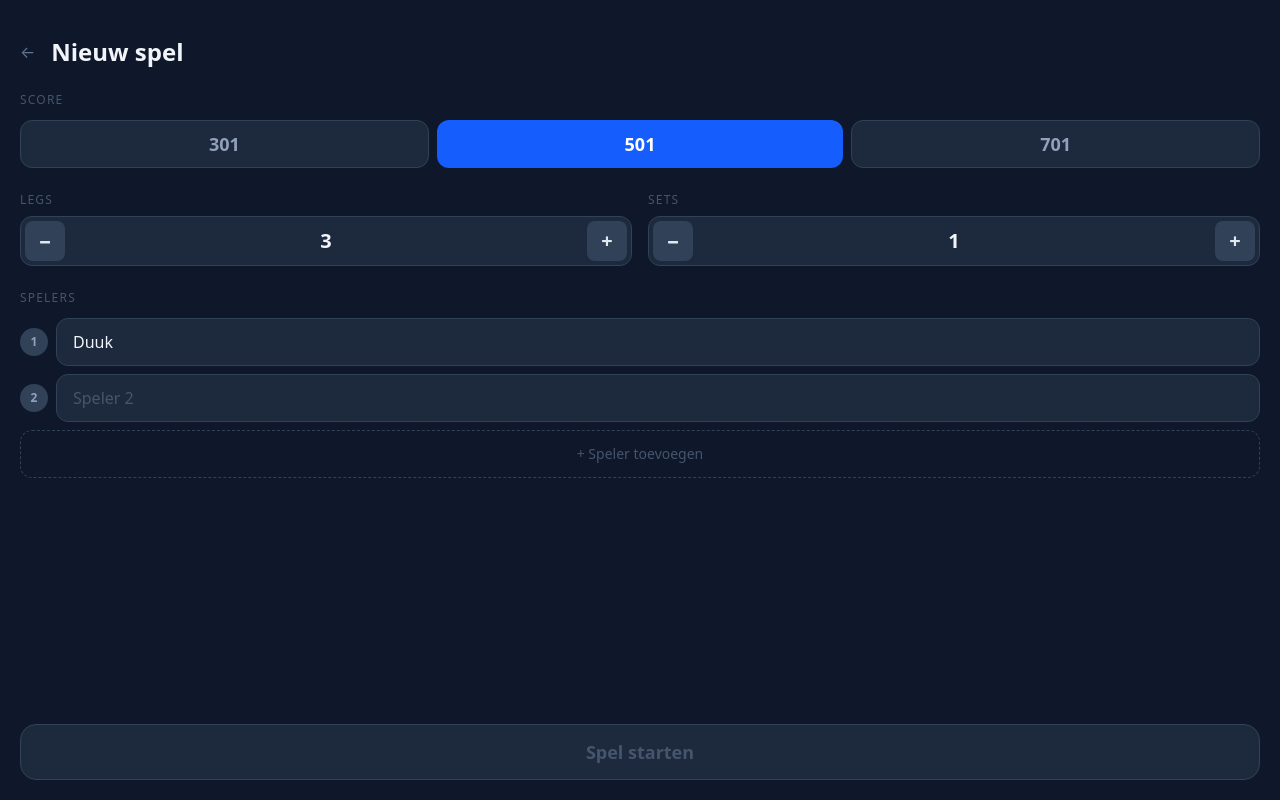
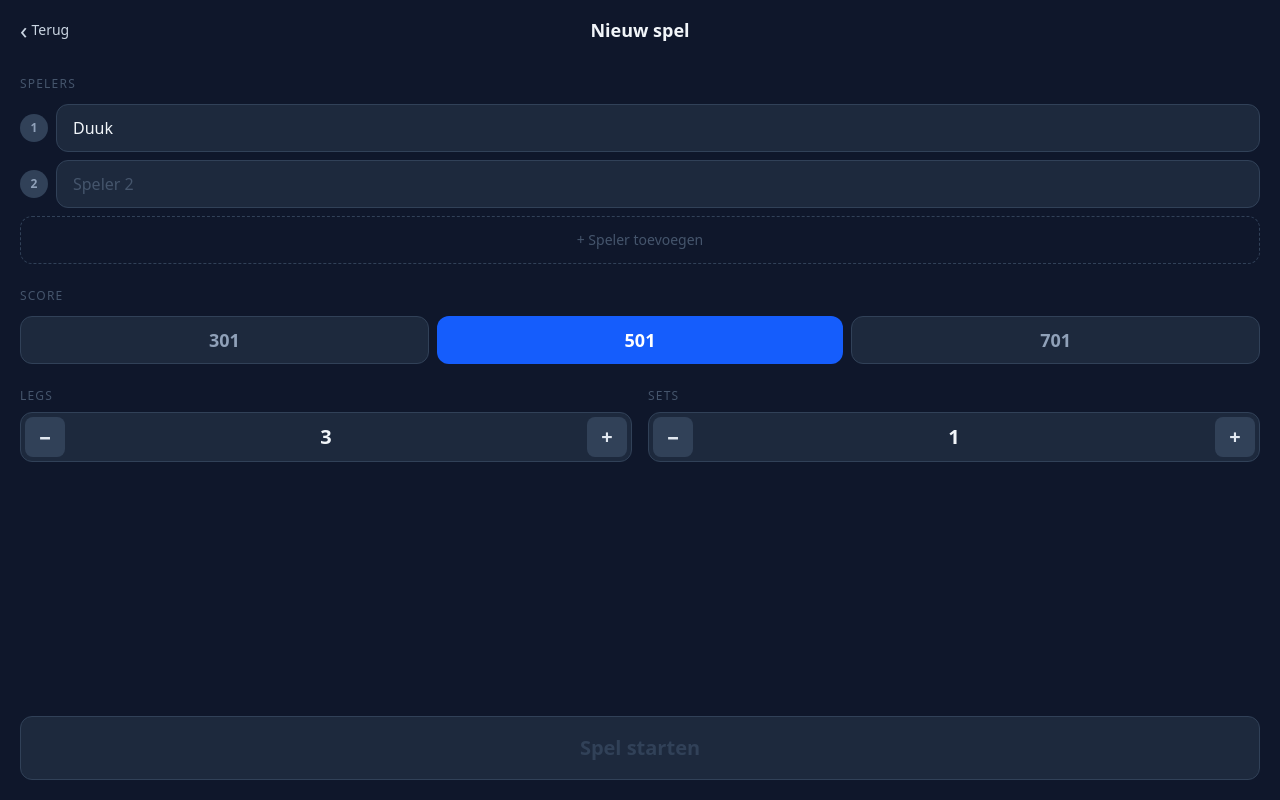
Before and after one commit to duukizaakbreedland/darts-app, a React (Vite) app: page /darts-app/new-game in a window 1280 px wide. Built offline with nearby package versions, Linux system fonts and the light colour scheme.

Commit message:
Nieuw spel: spelers bovenaan, gecentreerde titel + werkende terug, start-knop als Bevestig, recente spelers, keyboard zonder dubbele invoer

```diff
--- a/src/components/OnScreenKeyboard.tsx
+++ b/src/components/OnScreenKeyboard.tsx
@@ -26,15 +26,9 @@ export function OnScreenKeyboard({ label, value, onChange, onClose }: OnScreenKe
         className="bg-slate-800 border-t border-slate-700 rounded-t-2xl shadow-2xl"
         onClick={e => e.stopPropagation()}
       >
-        {/* Header: huidig veld + waarde */}
+        {/* Header: huidig veld + Klaar */}
         <div className="flex items-center justify-between px-4 py-3 border-b border-slate-700">
-          <div className="flex flex-col min-w-0">
-            <span className="text-xs text-slate-500 uppercase tracking-widest">{label}</span>
-            <span className="text-lg font-bold text-slate-100 truncate">
-              {value || <span className="text-slate-600">…</span>}
-              <span className="inline-block w-0.5 h-5 bg-blue-400 ml-0.5 align-middle animate-pulse" />
-            </span>
-          </div>
+          <span className="text-xs text-slate-500 uppercase tracking-widest truncate">{label}</span>
           <button
             onClick={onClose}
             className="px-5 h-10 rounded-xl bg-blue-600 text-white text-sm font-bold flex-shrink-0"
--- a/src/screens/NewGameScreen.tsx
+++ b/src/screens/NewGameScreen.tsx
@@ -3,6 +3,16 @@ import { useNavigate } from 'react-router-dom'
 import { OnScreenKeyboard } from '../components/OnScreenKeyboard'
 
 const STARTING_SCORES = [301, 501, 701]
+const RECENT_KEY = 'darts.recentPlayers'
+
+function loadRecent(): string[] {
+  try {
+    const raw = localStorage.getItem(RECENT_KEY)
+    return raw ? (JSON.parse(raw) as string[]) : []
+  } catch {
+    return []
+  }
+}
 
 export function NewGameScreen() {
   const navigate = useNavigate()
@@ -11,6 +21,7 @@ export function NewGameScreen() {
   const [sets, setSets] = useState(1)
   const [players, setPlayers] = useState(['Duuk', ''])
   const [activeField, setActiveField] = useState<number | null>(null)
+  const [recent] = useState<string[]>(loadRecent)
 
   const addPlayer = () => {
     if (players.length < 4) setPlayers([...players, ''])
@@ -26,72 +37,51 @@ export function NewGameScreen() {
     setPlayers(players.filter((_, idx) => idx !== i))
   }
 
+  const fillFromRecent = (name: string) => {
+    if (players.some(p => p.trim().toLowerCase() === name.toLowerCase())) return
+    const emptyIdx = players.findIndex(p => !p.trim())
+    if (emptyIdx >= 0) updatePlayer(emptyIdx, name)
+    else if (players.length < 4) setPlayers([...players, name])
+  }
+
+  const availableRecent = recent.filter(
+    r => !players.some(p => p.trim().toLowerCase() === r.toLowerCase())
+  )
+
   const canStart = players.filter(p => p.trim()).length >= 2
 
   const handleStart = () => {
-    const validPlayers = players.filter(p => p.trim())
-    navigate('/game', {
-      state: { startingScore, legs, sets, players: validPlayers }
-    })
+    const validPlayers = players.map(p => p.trim()).filter(Boolean)
+    // Recente spelers bijwerken (nieuwste eerst, max 8)
+    const merged = [
+      ...validPlayers,
+      ...recent.filter(r => !validPlayers.some(n => n.toLowerCase() === r.toLowerCase())),
+    ].slice(0, 8)
+    try {
+      localStorage.setItem(RECENT_KEY, JSON.stringify(merged))
+    } catch {
+      /* opslag niet beschikbaar — niet erg */
+    }
+    navigate('/game', { state: { startingScore, legs, sets, players: validPlayers } })
   }
 
   return (
-    <div className="flex flex-col min-h-svh bg-slate-900 px-5 pb-5 gap-6 pt-[calc(env(safe-area-inset-top)_+_1.25rem)]">
-      <div className="pt-4 flex items-center gap-4">
-        <button onClick={() => navigate(-1)} className="text-slate-500 hover:text-slate-300 transition-colors">
-          ←
+    <div className="flex flex-col min-h-svh bg-slate-900 px-5 pb-5 gap-6 pt-[calc(env(safe-area-inset-top)_+_0.5rem)]">
+      {/* Header: terug + gecentreerde titel */}
+      <div className="relative flex items-center h-11">
+        <button
+          onClick={() => navigate('/')}
+          className="flex items-center gap-1 h-11 px-3 -ml-3 rounded-lg text-slate-300 active:bg-slate-800 transition-colors"
+        >
+          <span className="text-2xl leading-none">‹</span>
+          <span className="text-sm font-medium">Terug</span>
         </button>
-        <h1 className="text-2xl font-bold text-slate-100">Nieuw spel</h1>
+        <h1 className="absolute left-1/2 -translate-x-1/2 text-lg font-bold text-slate-100 pointer-events-none">
+          Nieuw spel
+        </h1>
       </div>
 
-      {/* Starting score */}
-      <div className="flex flex-col gap-3">
-        <span className="text-xs text-slate-600 uppercase tracking-widest font-medium">Score</span>
-        <div className="flex gap-2">
-          {STARTING_SCORES.map(s => (
-            <button
-              key={s}
-              onClick={() => setStartingScore(s)}
-              className={`flex-1 h-12 rounded-xl font-bold text-lg transition-colors ${
-                startingScore === s
-                  ? 'bg-blue-600 text-white'
-                  : 'bg-slate-800 border border-slate-700 text-slate-400'
-              }`}
-            >
-              {s}
-            </button>
-          ))}
-        </div>
-      </div>
-
-      {/* Legs & Sets */}
-      <div className="grid grid-cols-2 gap-4">
-        {[
-          { label: 'Legs', value: legs, set: setLegs, min: 1, max: 9, step: 2 },
-          { label: 'Sets', value: sets, set: setSets, min: 1, max: 7, step: 2 },
-        ].map(({ label, value, set, min, max, step }) => (
-          <div key={label} className="flex flex-col gap-2">
-            <span className="text-xs text-slate-600 uppercase tracking-widest font-medium">{label}</span>
-            <div className="flex items-center gap-2 bg-slate-800 border border-slate-700 rounded-xl p-1">
-              <button
-                onClick={() => set(v => Math.max(min, v - step))}
-                className="w-10 h-10 rounded-lg bg-slate-700 text-slate-200 text-xl font-bold flex items-center justify-center"
-              >
-                −
-              </button>
-              <span className="flex-1 text-center text-xl font-bold text-slate-100">{value}</span>
-              <button
-                onClick={() => set(v => Math.min(max, v + step))}
-                className="w-10 h-10 rounded-lg bg-slate-700 text-slate-200 text-xl font-bold flex items-center justify-center"
-              >
-                +
-              </button>
-            </div>
-          </div>
-        ))}
-      </div>
-
-      {/* Players */}
+      {/* Spelers — bovenaan */}
       <div className="flex flex-col gap-3">
         <span className="text-xs text-slate-600 uppercase tracking-widest font-medium">Spelers</span>
         <div className="flex flex-col gap-2">
@@ -127,16 +117,79 @@ export function NewGameScreen() {
             </button>
           )}
         </div>
+
+        {/* Recente spelers — snelkeuze */}
+        {availableRecent.length > 0 && (
+          <div className="flex flex-wrap gap-2 pt-1">
+            {availableRecent.map(name => (
+              <button
+                key={name}
+                onClick={() => fillFromRecent(name)}
+                className="h-8 px-3 rounded-full bg-slate-800 border border-slate-700 text-slate-300 text-sm active:bg-slate-700 transition-colors"
+              >
+                + {name}
+              </button>
+            ))}
+          </div>
+        )}
       </div>
 
+      {/* Score */}
+      <div className="flex flex-col gap-3">
+        <span className="text-xs text-slate-600 uppercase tracking-widest font-medium">Score</span>
+        <div className="flex gap-2">
+          {STARTING_SCORES.map(s => (
+            <button
+              key={s}
+              onClick={() => setStartingScore(s)}
+              className={`flex-1 h-12 rounded-xl font-bold text-lg transition-colors ${
+                startingScore === s
+                  ? 'bg-blue-600 text-white'
+                  : 'bg-slate-800 border border-slate-700 text-slate-400'
+              }`}
+            >
+              {s}
+            </button>
+          ))}
+        </div>
+      </div>
+
+      {/* Legs & Sets */}
+      <div className="grid grid-cols-2 gap-4">
+        {[
+          { label: 'Legs', value: legs, set: setLegs, min: 1, max: 9, step: 2 },
+          { label: 'Sets', value: sets, set: setSets, min: 1, max: 7, step: 2 },
+        ].map(({ label, value, set, min, max, step }) => (
+          <div key={label} className="flex flex-col gap-2">
+            <span className="text-xs text-slate-600 uppercase tracking-widest font-medium">{label}</span>
+            <div className="flex items-center gap-2 bg-slate-800 border border-slate-700 rounded-xl p-1">
+              <button
+                onClick={() => set(v => Math.max(min, v - step))}
+                className="w-10 h-10 rounded-lg bg-slate-700 text-slate-200 text-xl font-bold flex items-center justify-center active:bg-slate-600"
+              >
+                −
+              </button>
+              <span className="flex-1 text-center text-xl font-bold text-slate-100">{value}</span>
+              <button
+                onClick={() => set(v => Math.min(max, v + step))}
+                className="w-10 h-10 rounded-lg bg-slate-700 text-slate-200 text-xl font-bold flex items-center justify-center active:bg-slate-600"
+              >
+                +
+              </button>
+            </div>
+          </div>
+        ))}
+      </div>
+
+      {/* Spel starten — zelfde stijl/positie als Bevestig in het potje */}
       <div className="mt-auto">
         <button
           onClick={handleStart}
           disabled={!canStart}
-          className={`w-full h-14 rounded-2xl text-lg font-bold transition-all ${
+          className={`w-full h-16 rounded-xl text-xl font-bold transition-all ${
             canStart
-              ? 'bg-blue-600 hover:bg-blue-500 text-white shadow-lg shadow-blue-900/30'
-              : 'bg-slate-800 border border-slate-700 text-slate-600 cursor-not-allowed'
+              ? 'bg-blue-600 hover:bg-blue-500 active:bg-blue-700 text-white shadow-lg shadow-blue-900/40'
+              : 'bg-slate-800 border border-slate-700 text-slate-700 cursor-not-allowed'
           }`}
         >
           Spel starten
```
